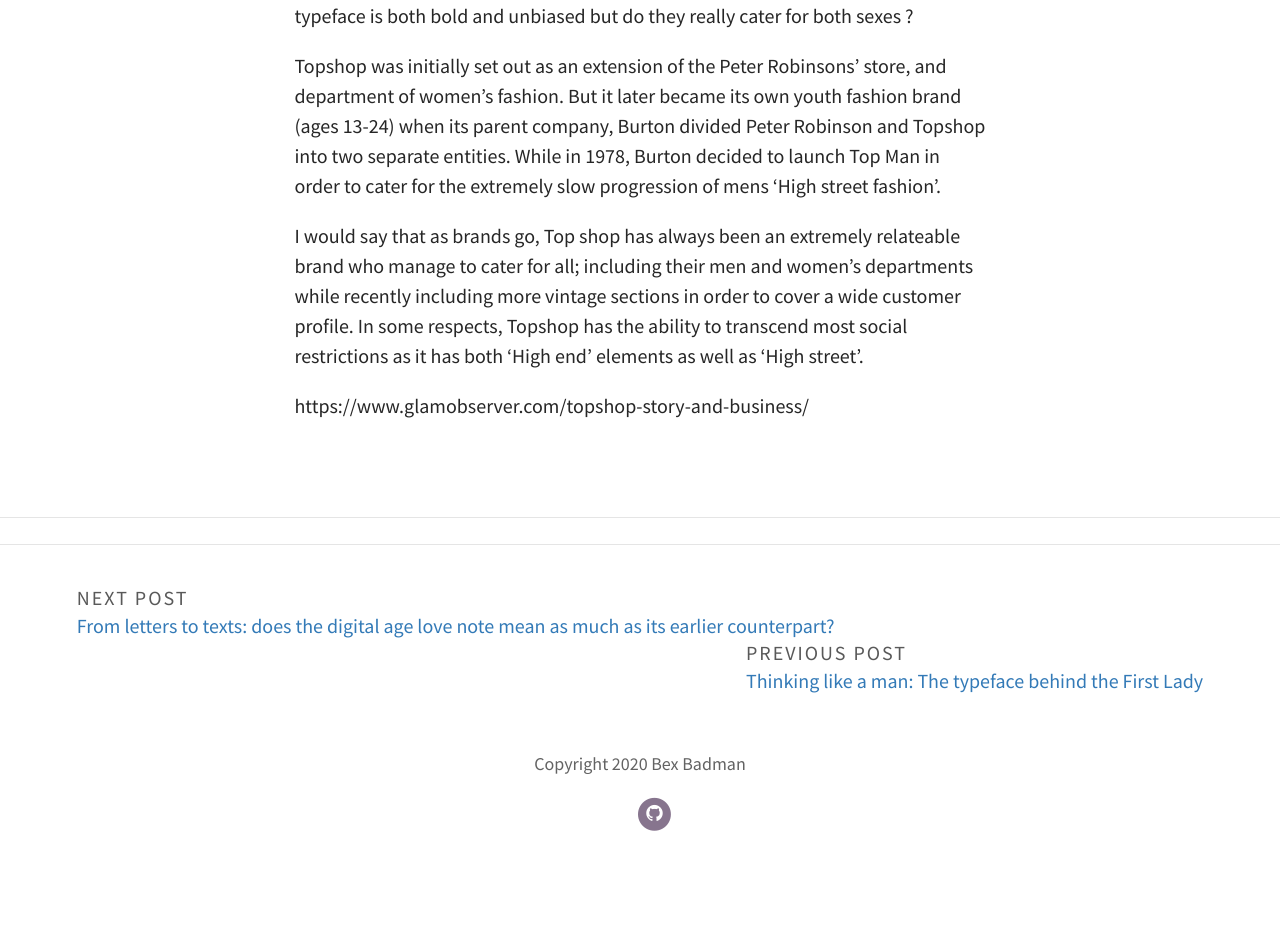
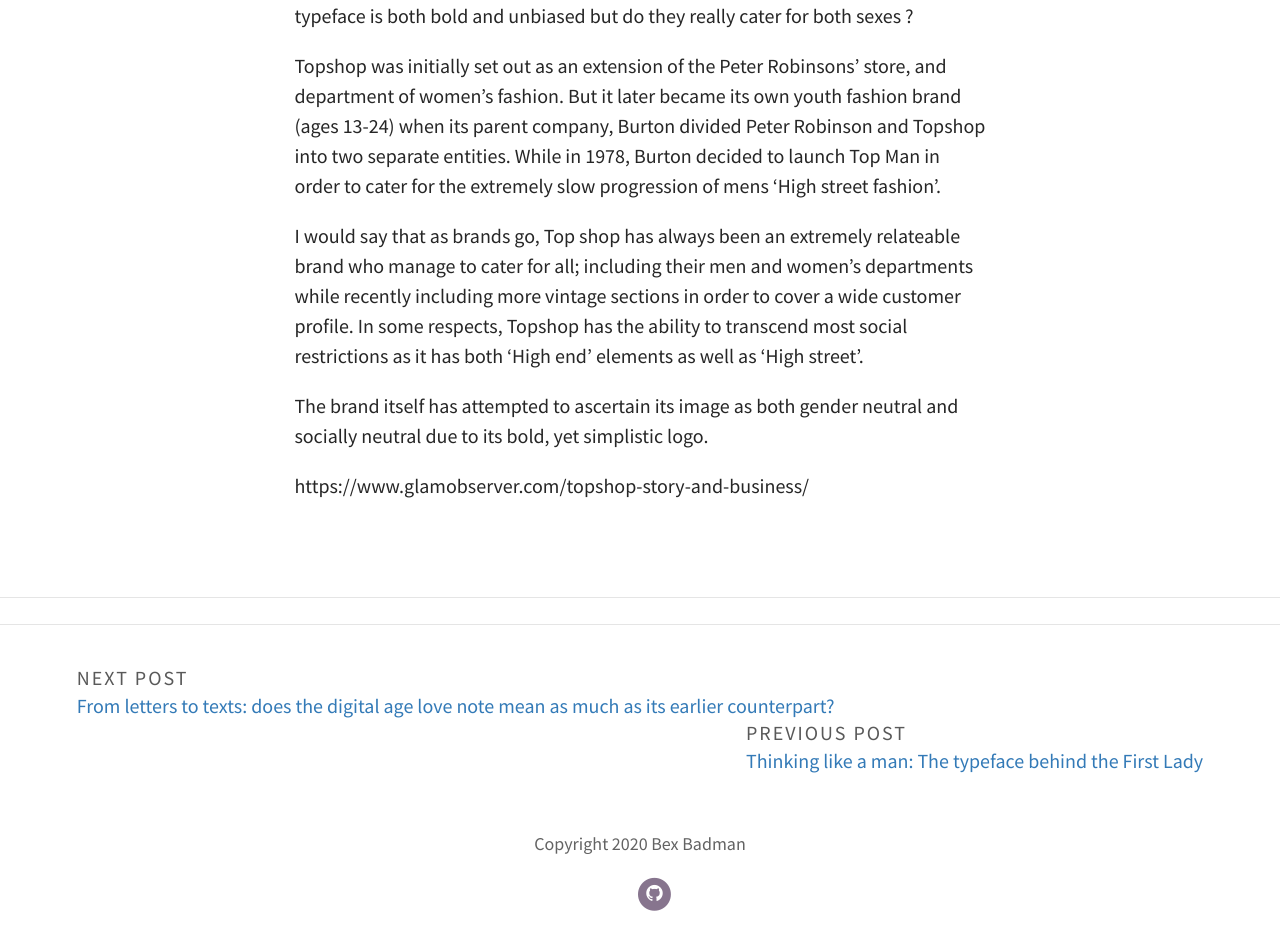
Before and after one commit to rebeccabadman1999/Bex-Badman-Blog, a Jekyll site: the page built from _posts/2020-11-14-topshop-does-their-brand-really-cater-for-both-men-and-women.md, in a window 1280 px wide and 1385 px high. Shown: the part 445-1385 px from the top of the window. Built offline with Jekyll 4.4.1, drawn with Linux system fonts in a browser that asks for light colours; some web fonts are replaced; comment, search, counter and statistics services are not loaded.

Commit message:
Update Post “2020-11-14-topshop-does-their-brand-really-cater-for-both-men-and-women”

```diff
--- a/_posts/2020-11-14-topshop-does-their-brand-really-cater-for-both-men-and-women.md
+++ b/_posts/2020-11-14-topshop-does-their-brand-really-cater-for-both-men-and-women.md
@@ -11,4 +11,6 @@
 
 I would say that as brands go, Top shop has always been an extremely relateable brand who manage to cater for all; including their men and women's departments while recently including more vintage sections in order to cover a wide customer profile. In some respects, Topshop has the ability to transcend most social restrictions as it has both 'High end' elements as well as 'High street'.
 
+The brand itself has attempted to ascertain its image as both gender neutral and socially neutral due to its bold, yet simplistic logo.
+
 https://www.glamobserver.com/topshop-story-and-business/
```
